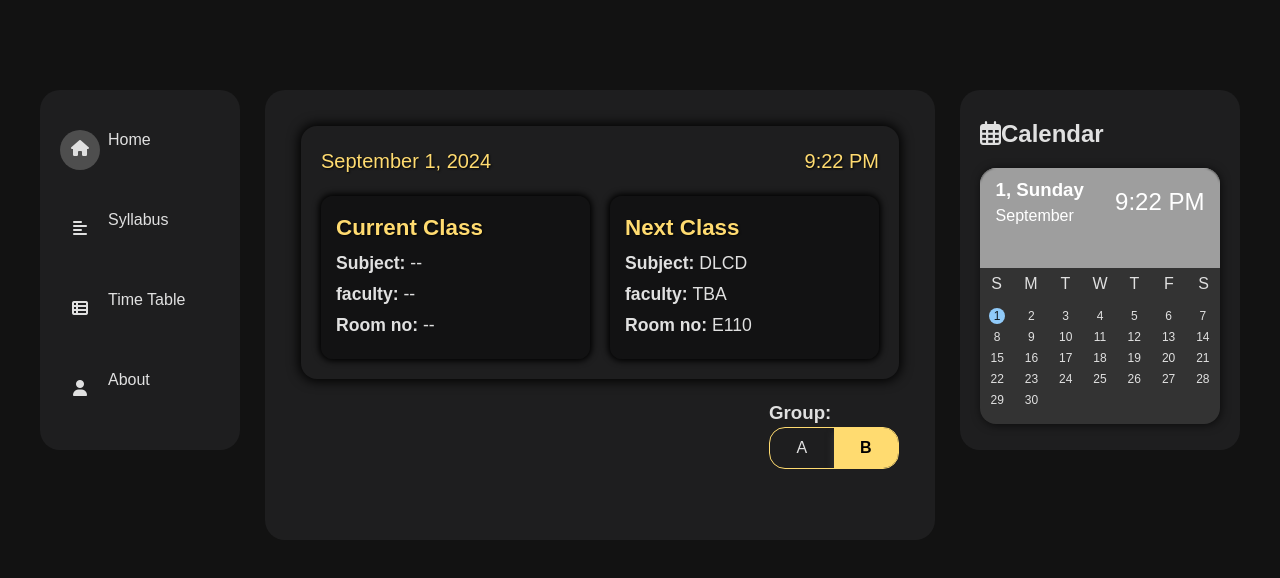
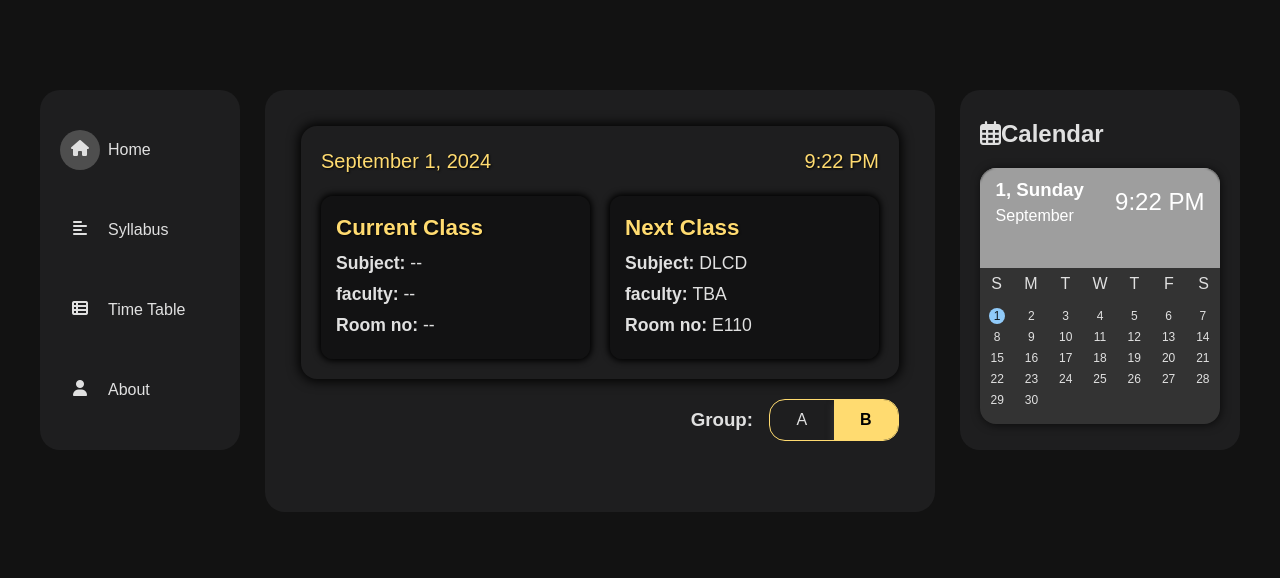
Before and after one commit to o0PHOENIX0o/Class_Schedule, a React (Vite) app: page / in a window 1280 px wide. Shown: the top 578 px of the page. Built offline with nearby package versions, Linux system fonts and the light colour scheme; grey boxes are pictures that could not be loaded; some icons are missing.

Commit message:
css update

```diff
--- a/src/Components/Highlighted.jsx
+++ b/src/Components/Highlighted.jsx
@@ -76,7 +76,7 @@ function HighLightedContent({ selectedDay }) {
             </div>
 
             <section className={styles.Group_Section}>
-               <div className={styles.Group_Content}>
+               <div className={styles.Group_content}>
                 <h3>Group: </h3>
                <ul className={styles.Group_List}>
                     <li onClick={GroupData} className={`${styles.Group_Item}`}>A</li>
--- a/src/assets/Data/TimeTable.jsx
+++ b/src/assets/Data/TimeTable.jsx
@@ -271,7 +271,6 @@ const GetSchedule = function (Group, dayIndex) {
       newData.push(element);
     }
   });
-  // console.log("getSchedule ---> ",Group, newData);
 
   return newData || [];
 }
--- a/src/assets/css/About.module.css
+++ b/src/assets/css/About.module.css
@@ -13,6 +13,7 @@ hr{
     background: #1e1e1f;
     padding: 1rem;
     border-radius: 1rem;
+    max-width: 50rem;
 }
 
 
@@ -21,9 +22,6 @@ h1 {
     margin-bottom: 20px;
 }
 
-p {
-    margin-bottom: 20px;
-}
 
 a {
     color: hsl(45, 100%, 72%);
--- a/src/assets/css/NavBar.module.css
+++ b/src/assets/css/NavBar.module.css
@@ -60,6 +60,10 @@
     width: 20px;
 }
 
+.Link p{
+    margin: 0;
+}
+
 .nav_bar ul li:hover i,
 .activeNavBar{
     background-color: #4e4e4e;
--- a/src/assets/css/Schedule.module.css
+++ b/src/assets/css/Schedule.module.css
@@ -295,6 +295,7 @@ strong {
     align-items: center;
     margin: 0 20px;
 }
+
 .Group_content{
     display: flex;
     justify-content: center;
```
